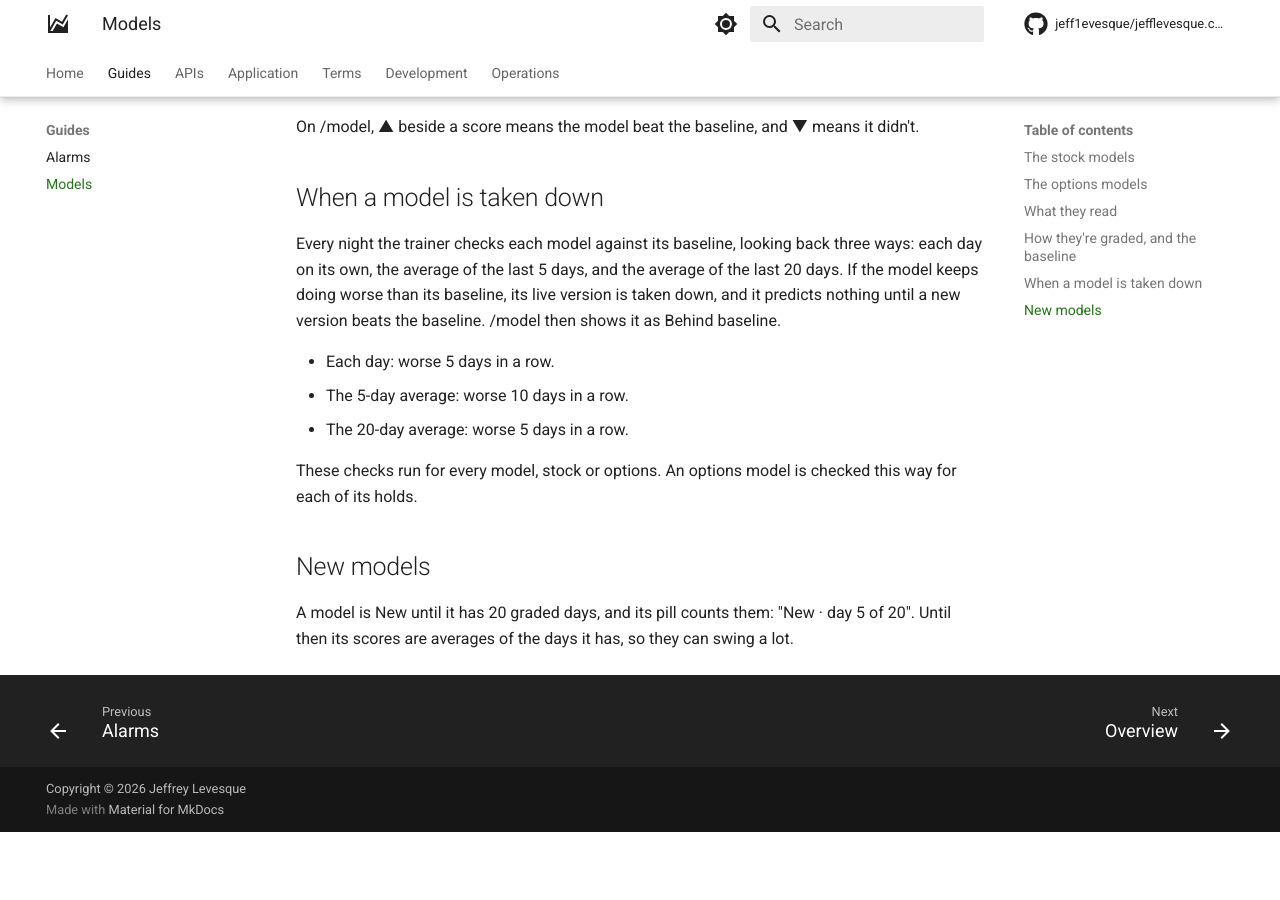
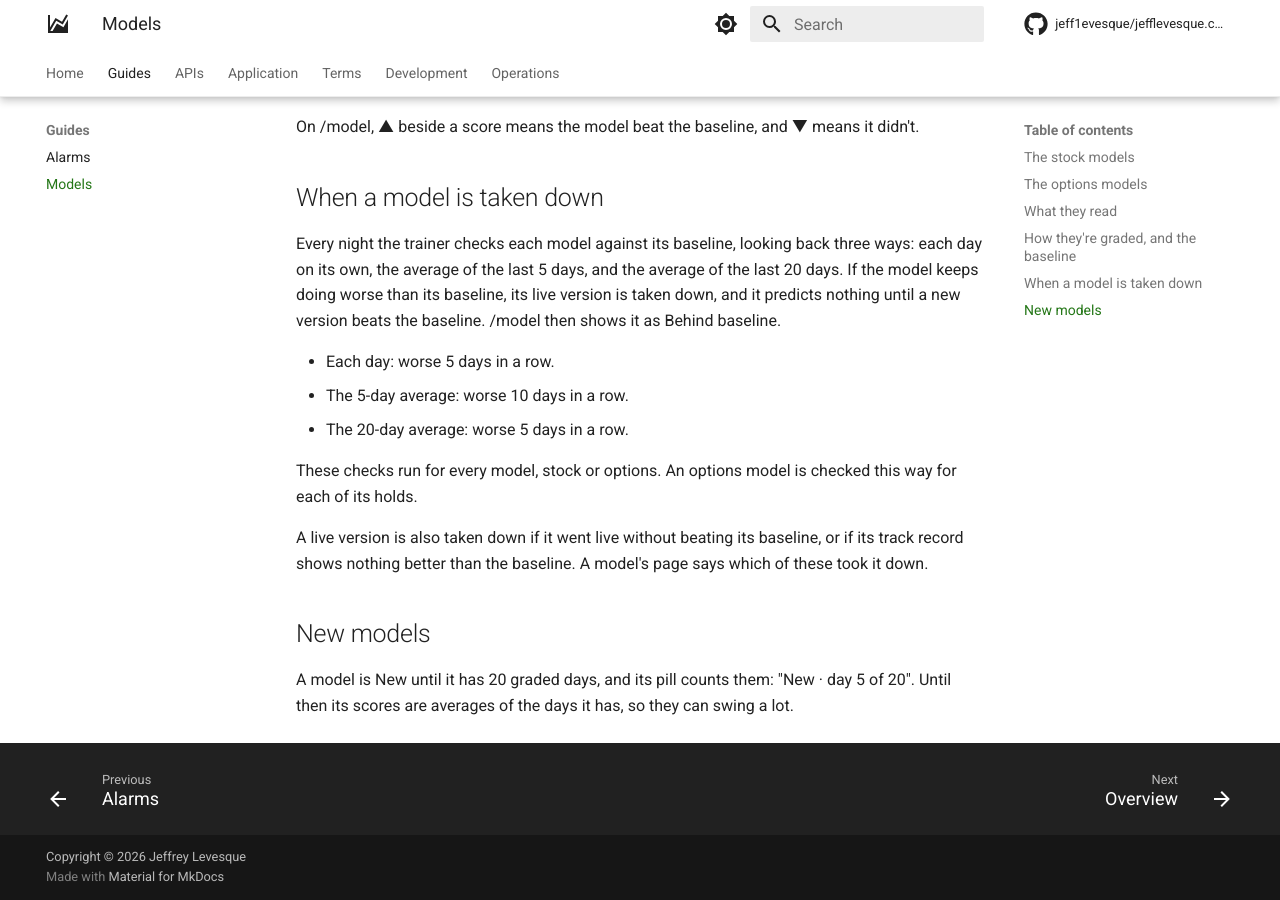
Before and after one commit to jeff1evesque/jefflevesque.com, an MkDocs documentation site: the page built from documentation/guide/models.md, in a window 1280 px wide and 900 px high, scrolled down 1726 px. Built offline with MkDocs 1.6.1 and Material for MkDocs 9.7.7, drawn with Linux system fonts in a browser that asks for light colours; comment, search, counter and statistics services are not loaded; before the commit the page ends 2558 px from its top, so only the background shows below that.

Commit message:
#295: models.md, the two other reasons a live version is taken down

```diff
--- a/documentation/guide/models.md
+++ b/documentation/guide/models.md
@@ -81,6 +81,10 @@ Behind baseline.
 These checks run for every model, stock or options. An options model is checked this way
 for each of its holds.
 
+A live version is also taken down if it went live without beating its baseline, or if its
+track record shows nothing better than the baseline. A model's page says which of these
+took it down.
+
 ## New models
 
 A model is New until it has 20 graded days, and its pill counts them: "New · day 5 of
```
